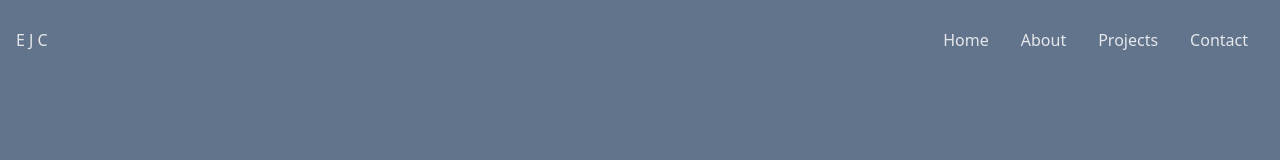
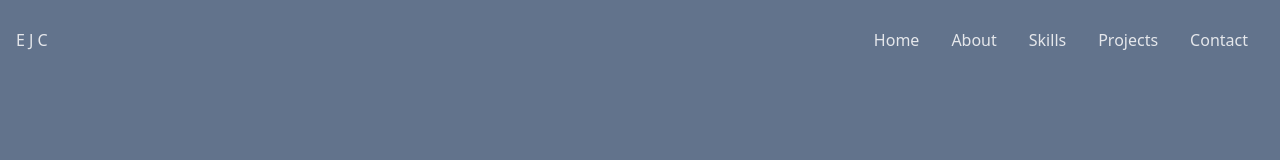
Before and after one commit to ejcGH/portfolio-website, a React (Create React App) app: page / in a window 1280 px wide. Shown: the top 160 px of the page. Built offline with nearby package versions, Linux system fonts and the light colour scheme.

Commit message:
implemented react-scroll

```diff
--- a/package.json
+++ b/package.json
@@ -10,6 +10,7 @@
     "react-dom": "^18.2.0",
     "react-icons": "^4.6.0",
     "react-scripts": "5.0.1",
+    "react-scroll": "^1.8.8",
     "web-vitals": "^2.1.4"
   },
   "scripts": {
--- a/src/Components/Contact.js
+++ b/src/Components/Contact.js
@@ -12,7 +12,7 @@
             Contact
           </p>
           <p className="text-[#ccd6f6] py-4">
-            Fill out the form to get in touch or personally send me an email - email
+            Fill out the form to get in touch or personally send me an email here: elouisa.dev@gmail.com
           </p>
               </div>
               <input name='name' type='text' placeholder="Name" className="p-2" />
--- a/src/Components/Navbar.js
+++ b/src/Components/Navbar.js
@@ -2,6 +2,8 @@
 import { FaBars, FaTimes, FaGithub, FaLinkedin } from "react-icons/fa";
 import { HiOutlineMail } from "react-icons/hi";
 import { BsFillPersonLinesFill } from "react-icons/bs";
+import { Link } from "react-scroll";
+
 export const Navbar = () => {
   const [nav, setNav] = useState(false);
   const handleClick = () => setNav(!nav);
@@ -11,10 +13,34 @@
       <div className="fixed w-full h-[80px] flex justify-between items-center px-4 bg-[#62738c] text-gray-200">
         E J C
         <ul className="hidden md:flex">
-          <li>Home</li>
-          <li>About</li>
-          <li>Projects</li>
-          <li>Contact</li>
+          <li>
+            <Link to="home" smooth={true} duration={500}>
+              Home
+            </Link>
+          </li>
+          <li>
+            {" "}
+            <Link to="about" smooth={true} duration={500}>
+              About
+            </Link>
+          </li>
+          <li>
+            <Link to="skills" smooth={true} duration={500}>
+              Skills
+            </Link>
+          </li>
+          <li>
+            {" "}
+            <Link to="projects" smooth={true} duration={500}>
+              Projects
+            </Link>
+          </li>
+          <li>
+            {" "}
+            <Link to="contact" smooth={true} duration={500}>
+              Contact
+            </Link>
+          </li>
         </ul>
         {/* Hamburger  */}
         <div onClick={handleClick} className="md:hidden z-10">
@@ -29,10 +55,31 @@
           }
         >
           <ul>
-            <li className="py-6 text-4xl">Home</li>
-            <li className="py-6 text-4xl">About</li>
-            <li className="py-6 text-4xl">Projects</li>
-            <li className="py-6 text-4xl">Contact</li>
+            <li  className="py-6 text-4xl">
+              <Link onClick={handleClick} to="home" smooth={true} duration={500}>
+                Home
+              </Link>
+            </li>
+            <li className="py-6 text-4xl">
+              <Link onClick={handleClick } to="about" smooth={true} duration={500}>
+                About
+              </Link>
+            </li>
+            <li className="py-6 text-4xl">
+              <Link  onClick={handleClick } to="skills" smooth={true} duration={500}>
+                Skills
+              </Link>
+            </li>
+            <li className="py-6 text-4xl">
+              <Link  onClick={handleClick }to="projects" smooth={true} duration={500}>
+                Projects
+              </Link>
+            </li>
+            <li className="py-6 text-4xl">
+              <Link onClick={handleClick } to="contact" smooth={true} duration={500}>
+                Contact
+              </Link>
+            </li>
           </ul>
         </div>
         {/* social icons */}
--- a/src/Components/Work.js
+++ b/src/Components/Work.js
@@ -3,7 +3,7 @@
 import PortfolioImg from "../Assets/Portfolio.png"
 const Work = () => {
   return (
-    <div className="bg-[#62738c] w-full md:h-screen text-[#ccd6f6]">
+    <div name='projects' className="bg-[#62738c] w-full md:h-screen text-[#ccd6f6]">
       <div className="max-w-[1000px] mx-auto p-4 flex flex-col justify-center w-full h-full">
         <div className="pb-8">
           <p className="text-4xl font-semibold inline border-b-4 border-[#ccd6f6] text-[#2b3242]">
```
Also changed, not shown: 1 other file (tests, documents, lock files or other folders). Lines whose indentation alone changed are shown as unchanged.
